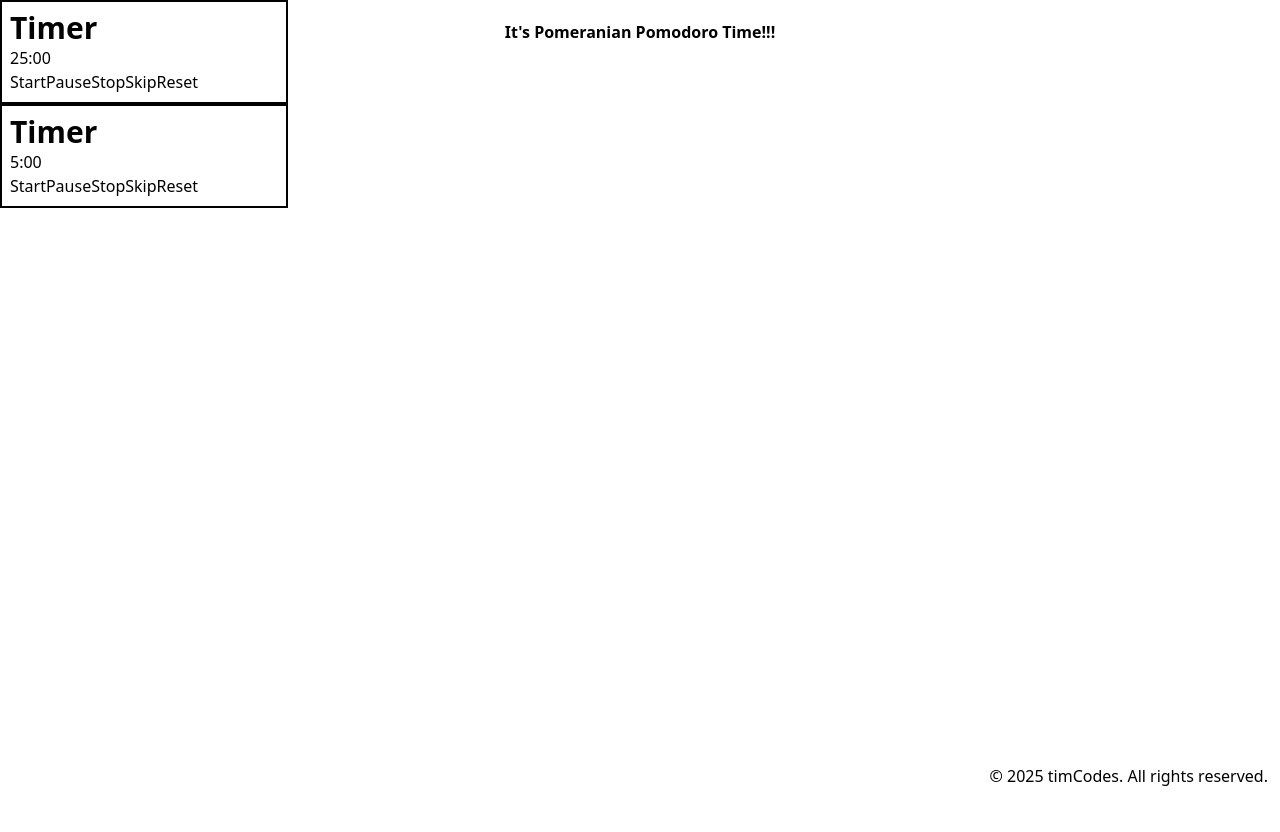
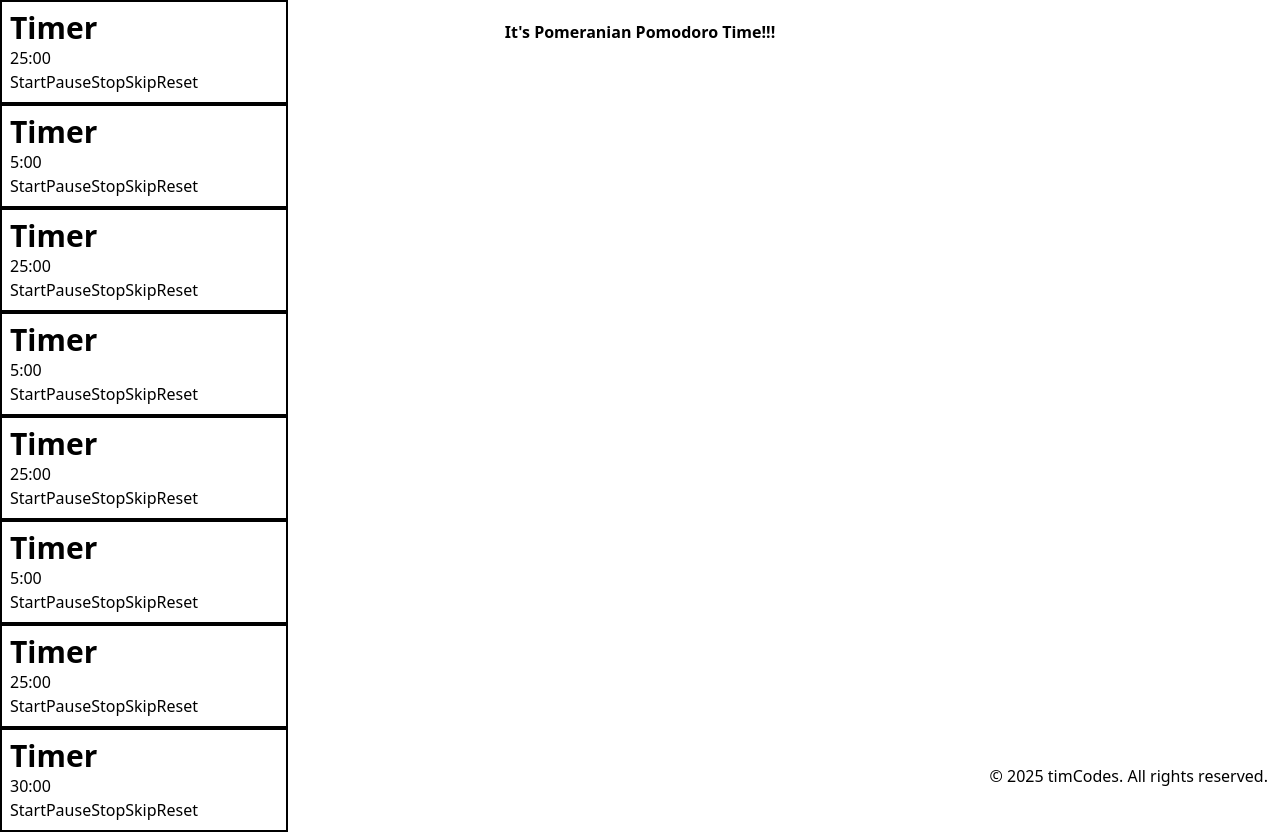
Before and after one commit to toothless13/pomodoro, a React (Vite) app: page / in a window 1280 px wide. Before the commit the page ends 800 px from the top, so only its background shows below. Built offline with nearby package versions, Linux system fonts and the light colour scheme.

Commit message:
Add all timers to App

```diff
--- a/src/App.tsx
+++ b/src/App.tsx
@@ -9,6 +9,12 @@ function App() {
       <Title />
       <TimerCard time={25} />
       <TimerCard time={5} />
+      <TimerCard time={25} />
+      <TimerCard time={5} />
+      <TimerCard time={25} />
+      <TimerCard time={5} />
+      <TimerCard time={25} />
+      <TimerCard time={30} />
       <Footer />
     </>
   );
```
